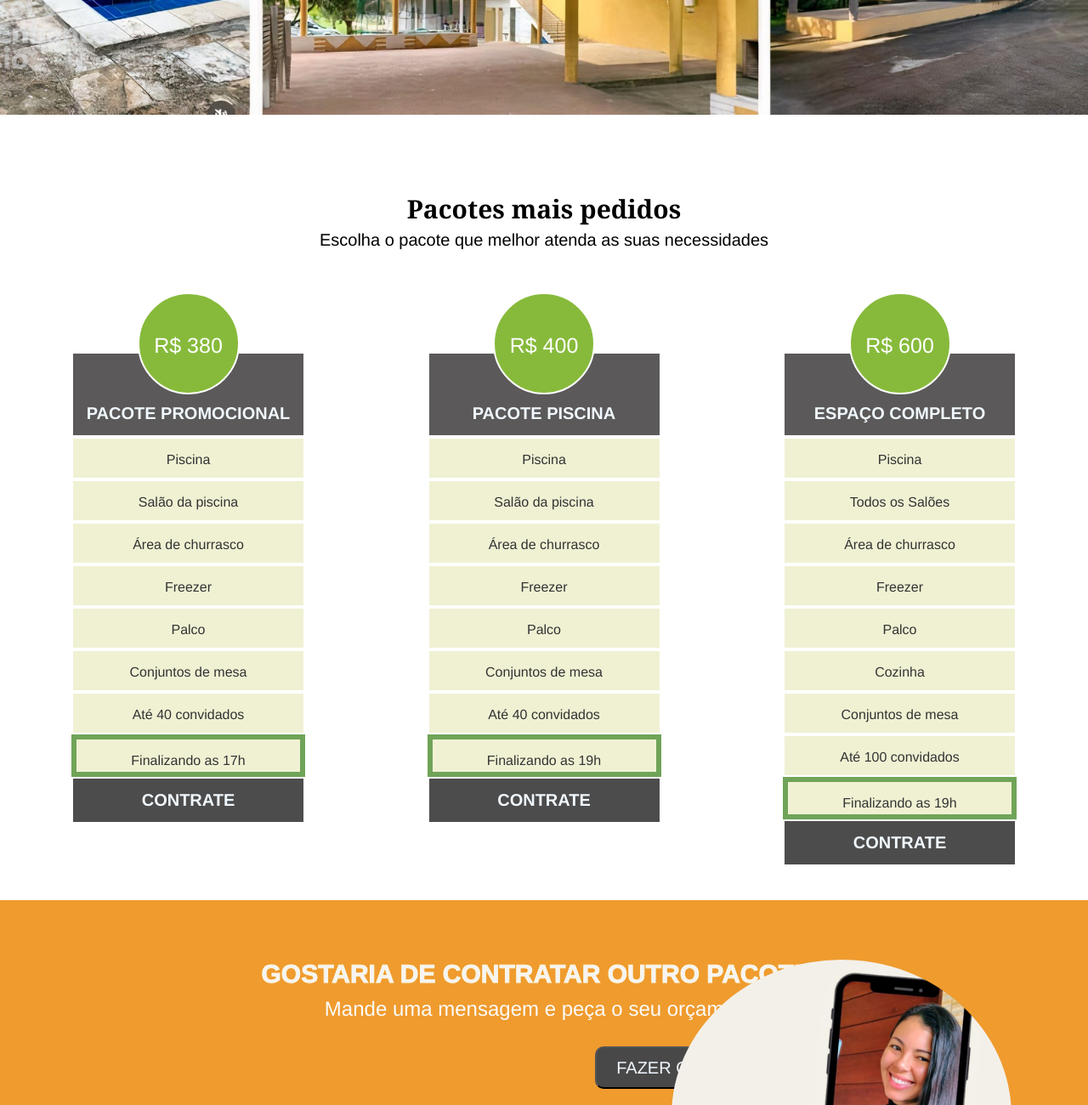
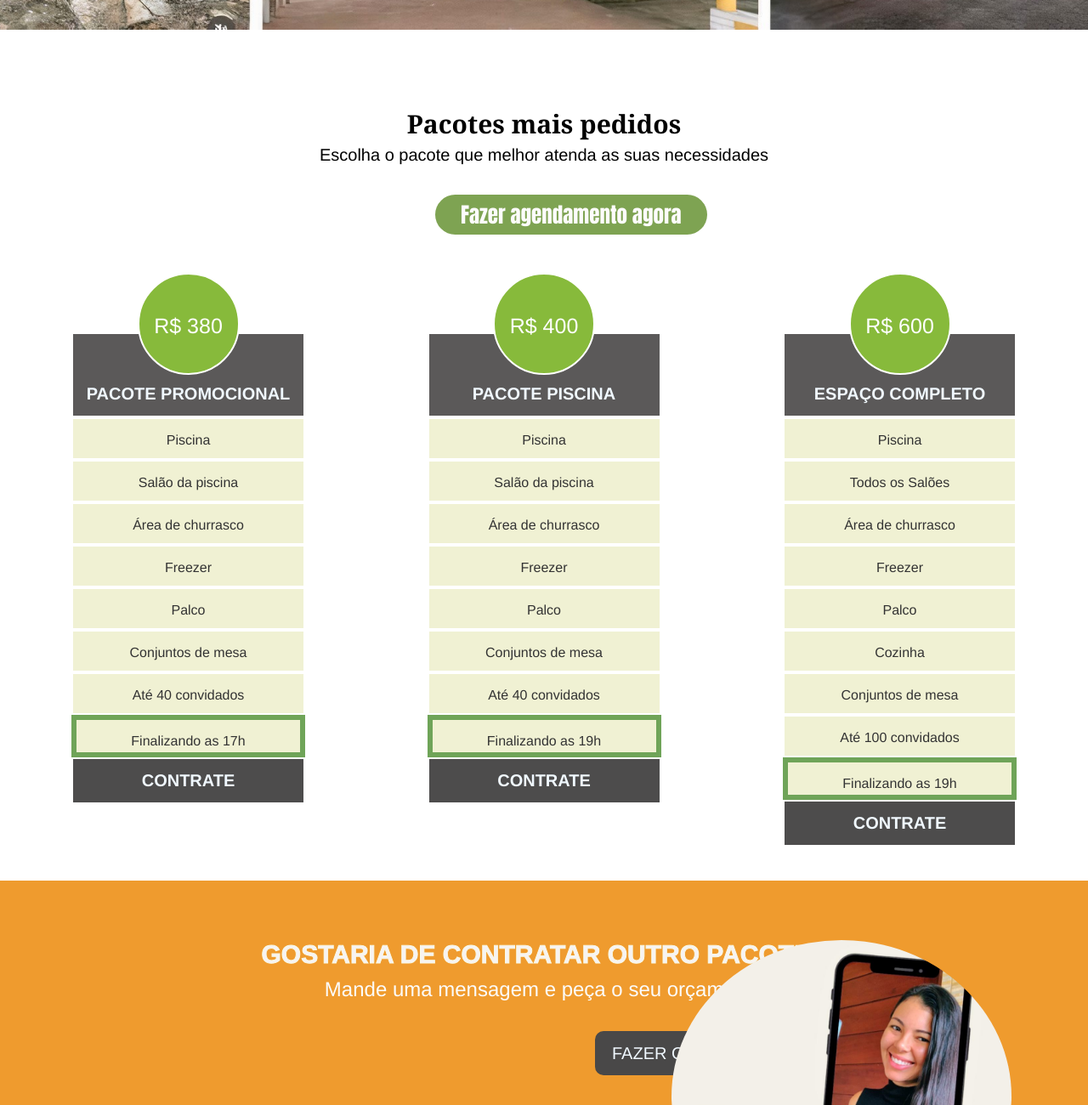
Before and after one commit to mirelledesa/site-3-Cs-Amarela, a plain HTML site: page index.html in a window 1280 px wide. Shown: the part 1500-2800 px from the top of the page at 85% size. Drawn offline with Linux system fonts and the light colour scheme.

Commit message:
commit ok

```diff
--- a/index.html
+++ b/index.html
@@ -37,6 +37,7 @@
         <session class="Pacotes">
             <h2>Pacotes mais pedidos</h2>
             <p>Escolha o pacote que melhor atenda as suas necessidades</p>
+            <a href="https://wa.me/message/SWAF426S2F4HF1" target="_blank">Fazer agendamento agora</a>
         <div class="container-pct">
             <div class="pct">
                 <ul>
@@ -90,12 +91,9 @@
             <div class="pdds">
                 <h2>Gostaria de contratar outro pacote?</h2>
                 <p>Mande uma mensagem e peça o seu orçamento</p>
-                 <form>
-                    <input
-                    type="submit"
-                    value="Fazer Orçamento">
-                    <a href="https://wa.me/message/SWAF426S2F4HF1" target="_blank"></a>
-                 </form>
+
+                <a href="https://wa.me/message/SWAF426S2F4HF1" target="_blank">Fazer Orçamento</a>
+
                  <img src="./assets.com/logo ce 2.jpeg" alt="celular com foto da Mirelle de sá">
                 </div>
         </session>
--- a/style.css
+++ b/style.css
@@ -69,10 +69,20 @@ h2, p{
     background-image: url(./assets.com/galeria.jpg);
     background-size: cover;
     background-position: center;
-    margin-top: 200px;
+    margin-top: 100px;
     margin-bottom: 90px;
 }
+.Pacotes a{
+    text-decoration: none;
+    margin-left: 40%;
+    font-size: 25px;
+    background-color: #7ea352;
+    color: #fdfcfc;
+    padding: 5px 30px;
+    border-radius: 150px;
+    font-family:Impact, Haettenschweiler, 'Arial Narrow Bold', sans-serif
 
+}
 .Pacotes h2{
     margin-top: 40px;
     font-size: 30px;
@@ -82,6 +92,7 @@ h2, p{
 }
 .Pacotes p{
     font-size: 20px;
+    margin-bottom: 40px;
 }
 
 .container-pct{
@@ -155,6 +166,7 @@ border: 2px solid white;
     color: rgb(252, 252, 252);
     font-size: 24px;
     margin-top: 10px;
+    margin-bottom: 50px;
 }
 .pdds h2{
     font-size: 30px;
@@ -162,18 +174,17 @@ border: 2px solid white;
     -webkit-text-stroke: 1px rgb(249, 249, 228);
     text-transform: uppercase;
 }
-.pdds input[type= "submit"]{
+.pdds a{
     background-color: #494848;
-    height: 50px;
-    width: 250px;
+    padding: 15px 20px;
     border-radius: 10px;
     color: aliceblue;
     font-size: 20px;
     margin-left: 700px;
-    margin-top: 30px;
     cursor: pointer;
     font-family:'Franklin Gothic Medium', 'Arial Narrow', Arial, sans-serif;
     text-transform: uppercase;
+    text-decoration: none;
 }
 .pdds img{
     width: 400px;
```
